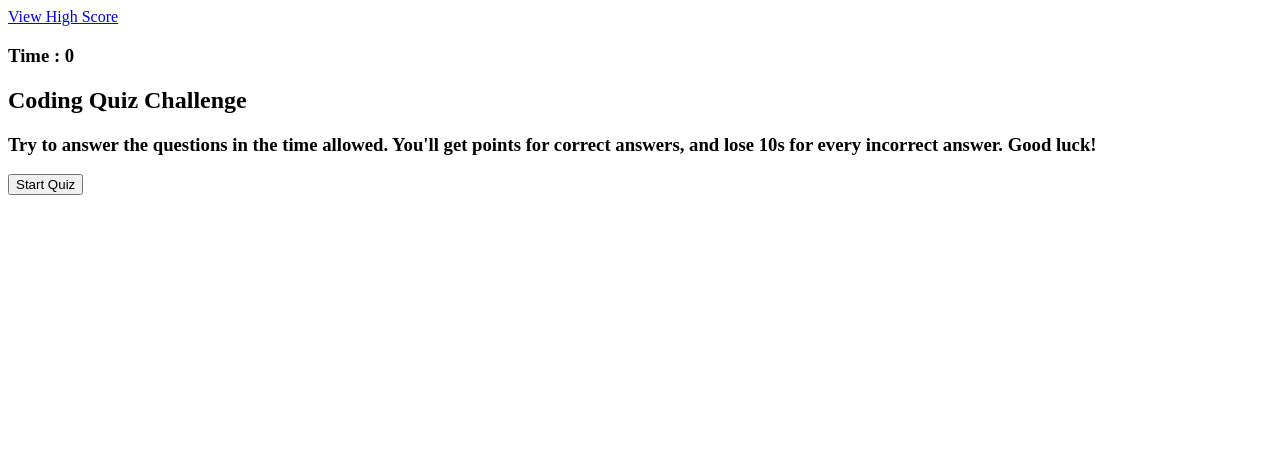
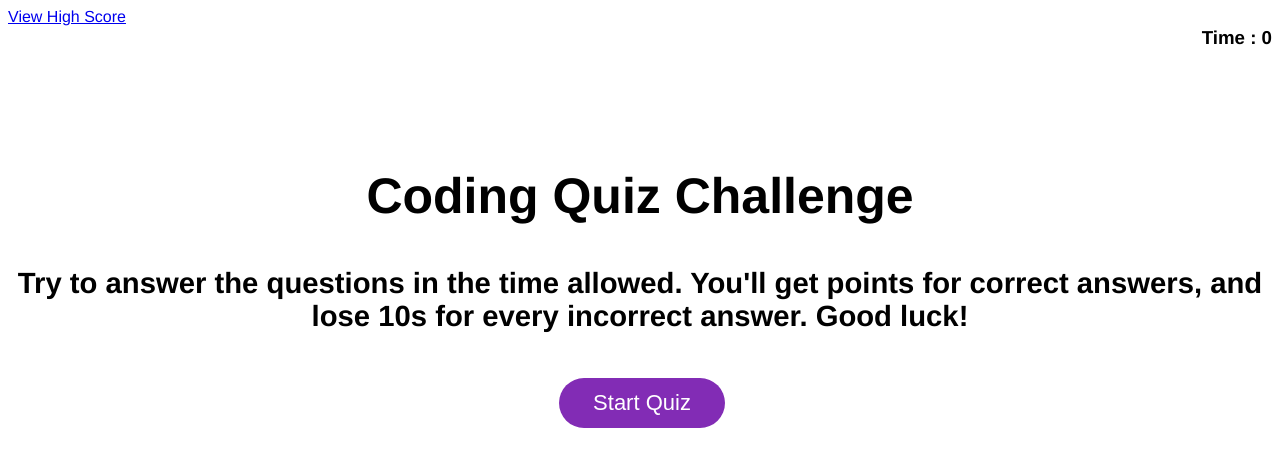
Before and after one commit to awchen85/quiz, a plain HTML site: page index.html in a window 1280 px wide. Drawn offline with Linux system fonts and the light colour scheme; files that its build step writes are made by us from their sources.

Commit message:
stylized base page. begin working on page 1

```diff
--- a/assets/css/style.css
+++ b/assets/css/style.css
@@ -0,0 +1,52 @@
+html {
+    height: 100%;
+    margin: 0;
+    padding: 0;
+    box-sizing: border-box;
+}
+body {
+    font-family: Helvetica, Arial, sans-serif;
+}
+header {
+    display: flex;
+    flex-wrap: wrap;
+    justify-content: space-between;
+    margin-bottom: 100px;
+}
+#time {
+    display: flex;
+    flex-wrap: wrap;
+    justify-content: space-between;
+    align-items: right;
+}
+
+content {
+    margin-top: 50px;
+    text-align: center;
+}
+#content-title {
+    font-size: 50px;
+    text-decoration: none;
+}
+.content-text {
+    text-align: center;
+    font-size: 25px;
+}
+.button {
+    text-align: center;
+}
+.btn {
+
+    background-color: rgb(130, 44, 181);
+    border: none;
+    color: white;
+    margin: 50px;
+    border-radius: 25px;
+    display: inline-block;
+    font-size: 22px;
+    line-height: 22px;
+    margin: 16px 16px 16px 20px;
+    padding: 14px 34px;
+    cursor: pointer;
+    text-decoration: none;
+}
--- a/index.html
+++ b/index.html
@@ -5,7 +5,7 @@
         <meta name="viewport" content="width-device-width, initial-scale=1.0" />
         <meta http-equiv="X-UA-Compatible" content="ie-edge" />
         <title> Coding Quiz!</title>
-        <link rel="stylesheet" href="style.css" />
+        <link rel="stylesheet" href="./assets/css/style.css" />
     </head>
 <body>
     <header>
@@ -14,10 +14,12 @@
     </header>
 
 <main>
-    <section class="content">
-        <h1 id="content-title">Coding Quiz Challenge</h1>
-        <h3 id="quiz-instruction">Try to answer the questions in the time allowed. You'll get points for correct answers, and lose 10s for every incorrect answer. Good luck!</h2>
-    </section>
+    <div class="content">
+        <section class="content-text">
+            <h1 id="content-title">Coding Quiz Challenge</h1>
+            <h3 id="quiz-instruction">Try to answer the questions in the time allowed. You'll get points for correct answers, and lose 10s for every incorrect answer. Good luck!</h3>
+        </section>
+        </div>
     <div class="button">
         <button id="Start-quiz" class="btn">Start Quiz</button>
     </div>
```
